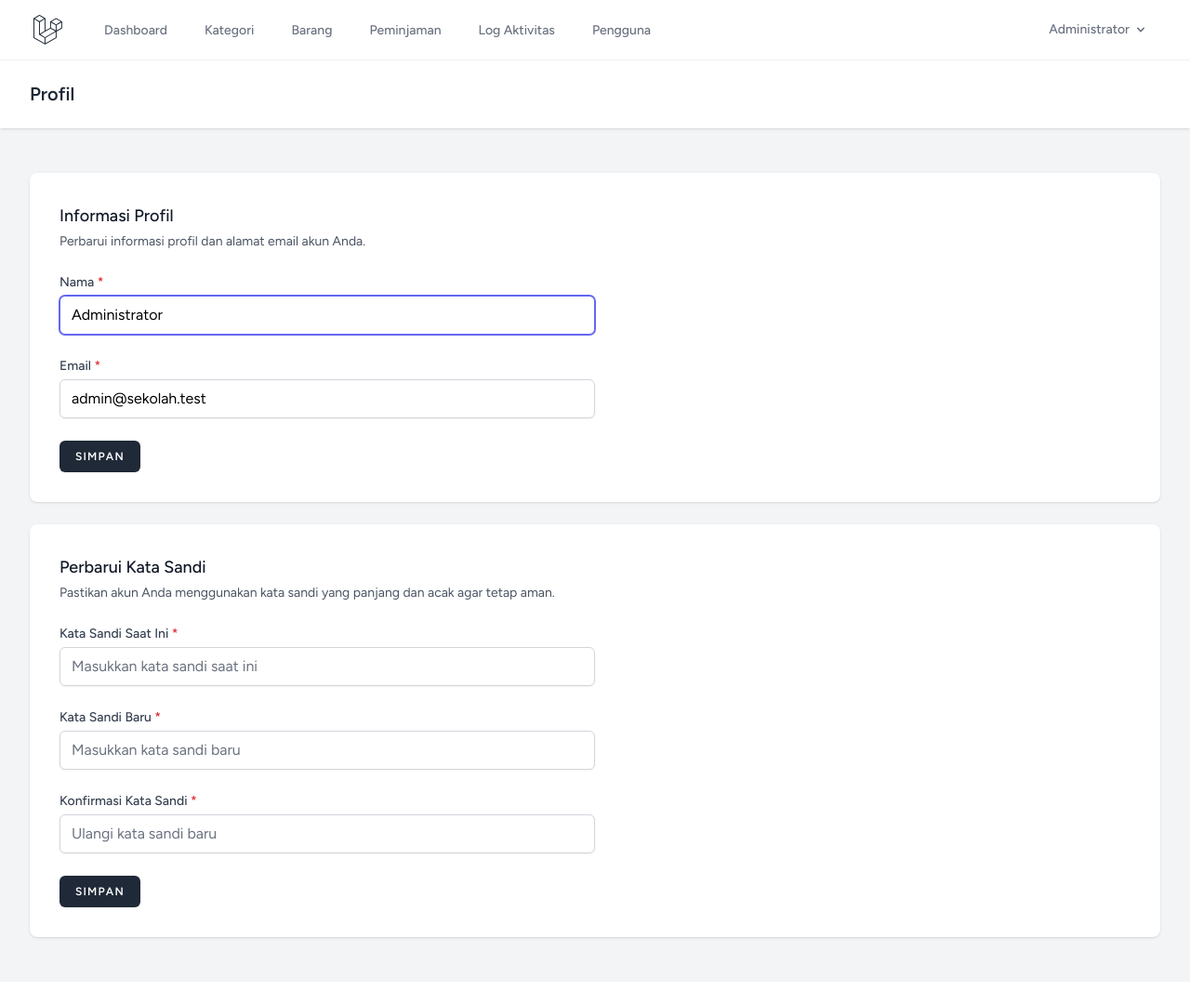
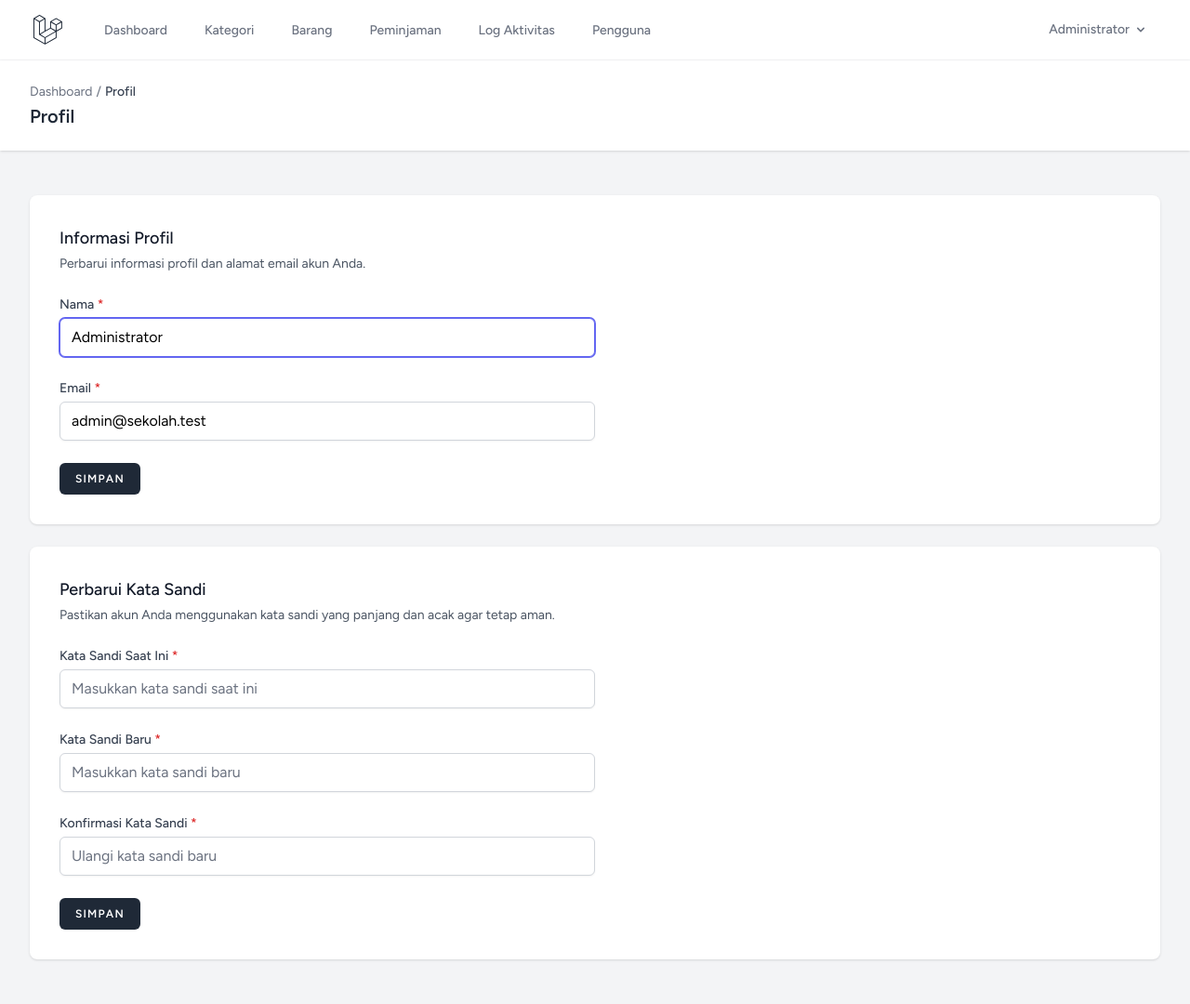
Before and after one commit to Asri1294/inventaris-sekolah, a Laravel app: page /profile in a window 1280 px wide. Shown: the whole page at 93% size. Before the commit the page ends 1012 px from the top, so only its background shows below. Run offline with Laravel 12, Linux system fonts and the light colour scheme; a user stored in the database is signed in; data comes from the database, SQL or seed files in the repository; style sheets or scripts are compiled from the project's sources.

Commit message:
Tambah breadcrumb di halaman Profil

```diff
--- a/resources/views/profile/edit.blade.php
+++ b/resources/views/profile/edit.blade.php
@@ -1,5 +1,6 @@
 <x-app-layout>
     <x-slot name="header">
+        <x-breadcrumb :items="['Profil' => null]" />
         <h2 class="font-semibold text-xl text-gray-800 leading-tight">
             {{ __('Profil') }}
         </h2>
```
